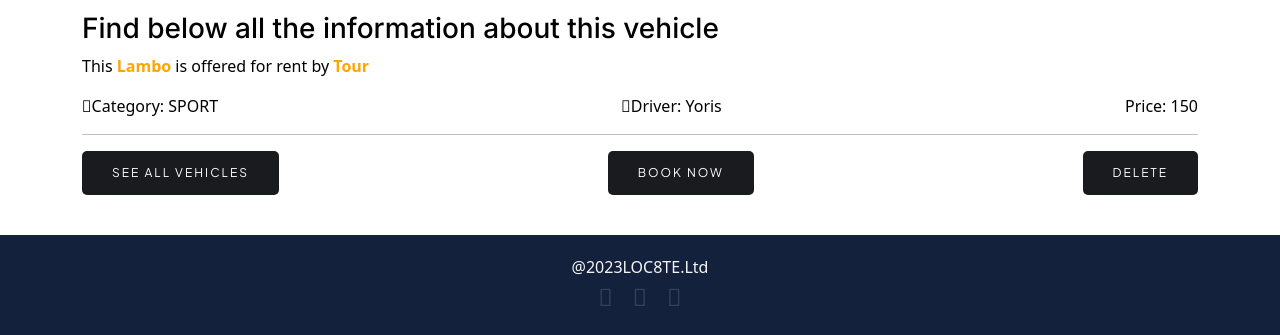
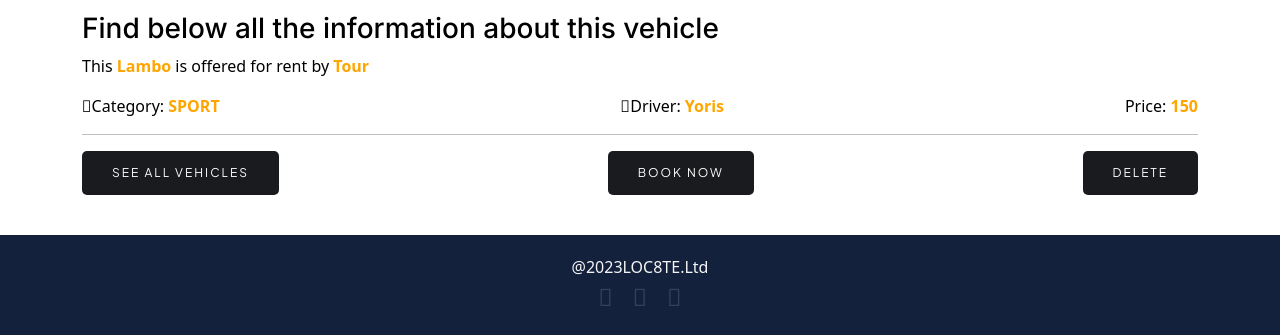
Before and after one commit to dorianbweta/rails-loc8te-marketplace, a Rails app: page /vehicles/1 in a window 1280 px wide. Shown: the part 649-984 px from the top of the page. Run offline with Rails 7, Linux system fonts and the light colour scheme; a user stored in the database is signed in; data comes from the database, SQL or seed files in the repository; style sheets or scripts are compiled from the project's sources; some libraries are stand-ins or nearby versions.

Commit message:
changed color of key info to orange on show page bis

```diff
--- a/app/views/vehicles/show.html.erb
+++ b/app/views/vehicles/show.html.erb
@@ -19,15 +19,15 @@
   <div class="d-flex align-items-center justify-content-between">
     <div class="d-flex flex-row align-items-center">
       <i class="fa-solid fa-car" style="color: $dark-blue"></i>
-      <span>Category: <%= @vehicle.category %></span>
+      <span>Category: <strong style="color: orange"><%= @vehicle.category %></strong></span>
     </div>
     <div class="d-flex align-items-center justify-content-between">
       <i class="fa-solid fa-id-card" style="color: $dark-blue"></i>
-      <span>  Driver: <%= @vehicle.driver_name %></span>
+      <span>  Driver: <strong style="color: orange"><%= @vehicle.driver_name %></strong></span>
     </div>
     <div class="d-flex align-items-center justify-content-between">
       <i class="fa-solid fa-money-bill" style="color: $dark-blue"></i>
-      <span>  Price: <%= @vehicle.base_price%></span>
+      <span>  Price: <strong style="color: orange"><%= @vehicle.base_price%></strong></span>
     </div>
   </div>
 
```
